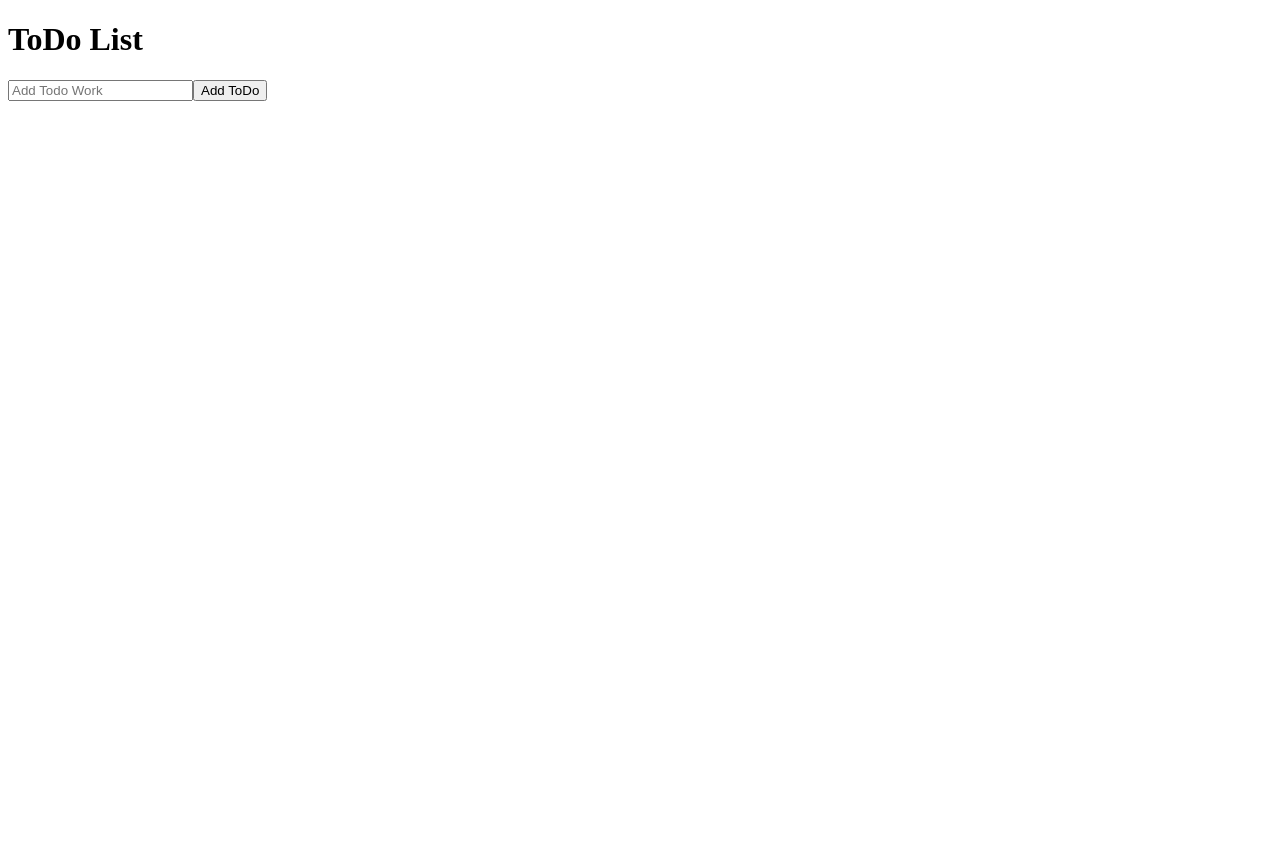
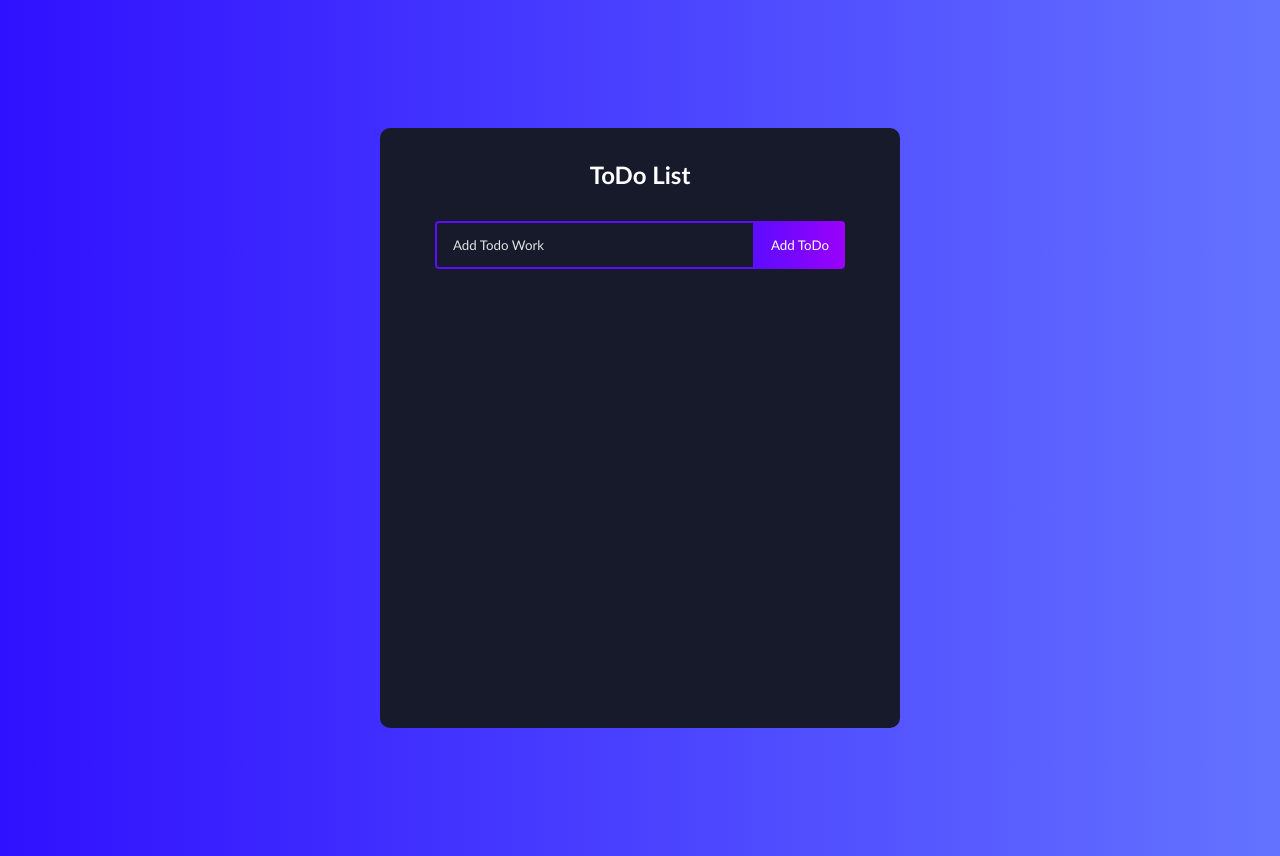
Before and after one commit to rohit-56/ToDo_List, a React (Create React App) app: page / in a window 1280 px wide. Before the commit the page ends 800 px from the top, so only its background shows below. Built offline with nearby package versions, Linux system fonts and the light colour scheme.

Commit message:
add css class in components

```diff
--- a/src/App.js
+++ b/src/App.js
@@ -1,11 +1,12 @@
 import React from "react";
 import TodoList from "./components/TodoList";
+import "./App.css";
 
 function App() {
   return (
-    <>
+    <div className="todo-app">
       <TodoList />
-    </>
+    </div>
   );
 }
 
--- a/src/components/Todo.js
+++ b/src/components/Todo.js
@@ -2,6 +2,7 @@ import React, { useState } from "react";
 import { RiCloseCircleLine } from "react-icons/ri";
 import { TiEdit } from "react-icons/ti";
 import TodoForm from "./TodoForm";
+import "../App.css";
 
 function Todo(props) {
   const [edit, setEdit] = useState({
@@ -23,7 +24,7 @@ function Todo(props) {
 
   return props.todos.map((todo, index) => (
     <div
-      className={!todo.isComplete ? "todo-row-complete" : "todo-row"}
+      className={todo.isComplete ? "todo-row complete" : "todo-row"}
       key={index}
     >
       <div key={todo.id} onClick={() => props.completeTodo(todo.id)}>
--- a/src/components/TodoForm.js
+++ b/src/components/TodoForm.js
@@ -1,7 +1,14 @@
-import React, { useState } from "react";
+import React, { useState, useEffect, useRef } from "react";
+import "../App.css";
 
 function TodoForm(props) {
-  const [input, setInput] = useState("");
+  const [input, setInput] = useState(props.edit ? props.edit.value : "");
+
+  const inputRef = useRef(null);
+
+  useEffect(() => {
+    inputRef.current.focus();
+  });
 
   const handleOnChange = (e) => {
     setInput(e.target.value);
@@ -19,15 +26,36 @@ function TodoForm(props) {
 
   return (
     <>
-      <h1>ToDo List</h1>
       <form className="todo-form" onSubmit={handleOnSubmit}>
+        {props.edit ? (
+          <>
             <input
               type="text"
+              className="todo-input edit"
               placeholder="Add Todo Work"
               onChange={handleOnChange}
               value={input}
+              ref={inputRef}
             />
-        <button>Add ToDo</button>
+            <button onClick={handleOnSubmit} className="todo-button edit">
+              Update
+            </button>
+          </>
+        ) : (
+          <>
+            <input
+              type="text"
+              className="todo-input"
+              placeholder="Add Todo Work"
+              onChange={handleOnChange}
+              value={input}
+              ref={inputRef}
+            />
+            <button onClick={handleOnSubmit} className="todo-button">
+              Add ToDo
+            </button>
+          </>
+        )}
       </form>
     </>
   );
--- a/src/components/TodoList.js
+++ b/src/components/TodoList.js
@@ -1,6 +1,7 @@
 import React, { useState } from "react";
 import Todo from "./Todo";
 import TodoForm from "./TodoForm";
+import "../App.css";
 
 function TodoList() {
   const [todos, setTodos] = useState([]);
@@ -10,6 +11,7 @@ function TodoList() {
       return;
     }
 
+    //use of spread operator(...) to concatenate new todo in array
     const newTodos = [todo, ...todos];
     setTodos(newTodos);
   };
@@ -40,6 +42,7 @@ function TodoList() {
 
   return (
     <div className="todo-list">
+      <h1>ToDo List</h1>
       <TodoForm onSubmit={addTodo} />
       <Todo
         todos={todos}
```
Lines whose indentation alone changed are shown as unchanged.
